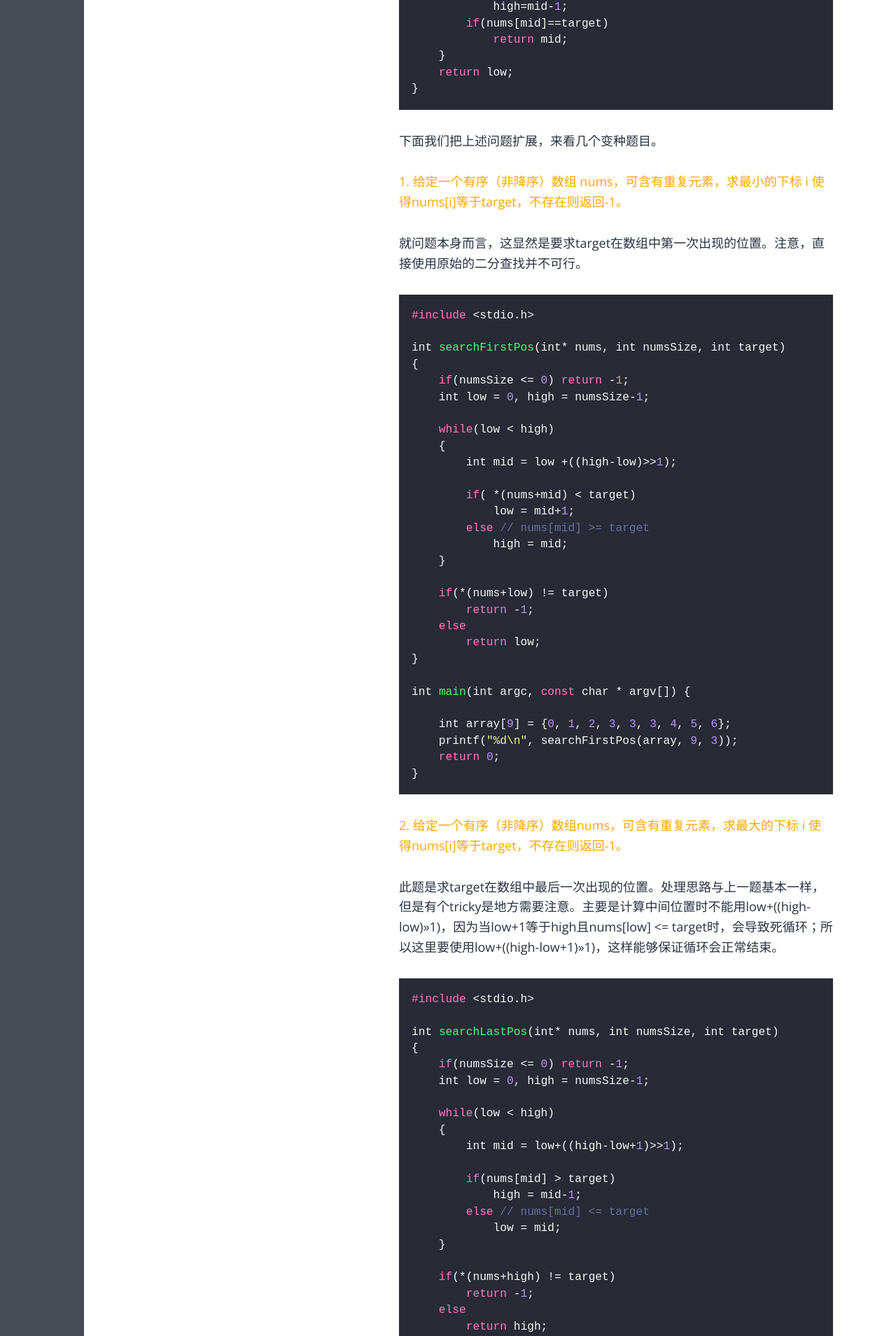
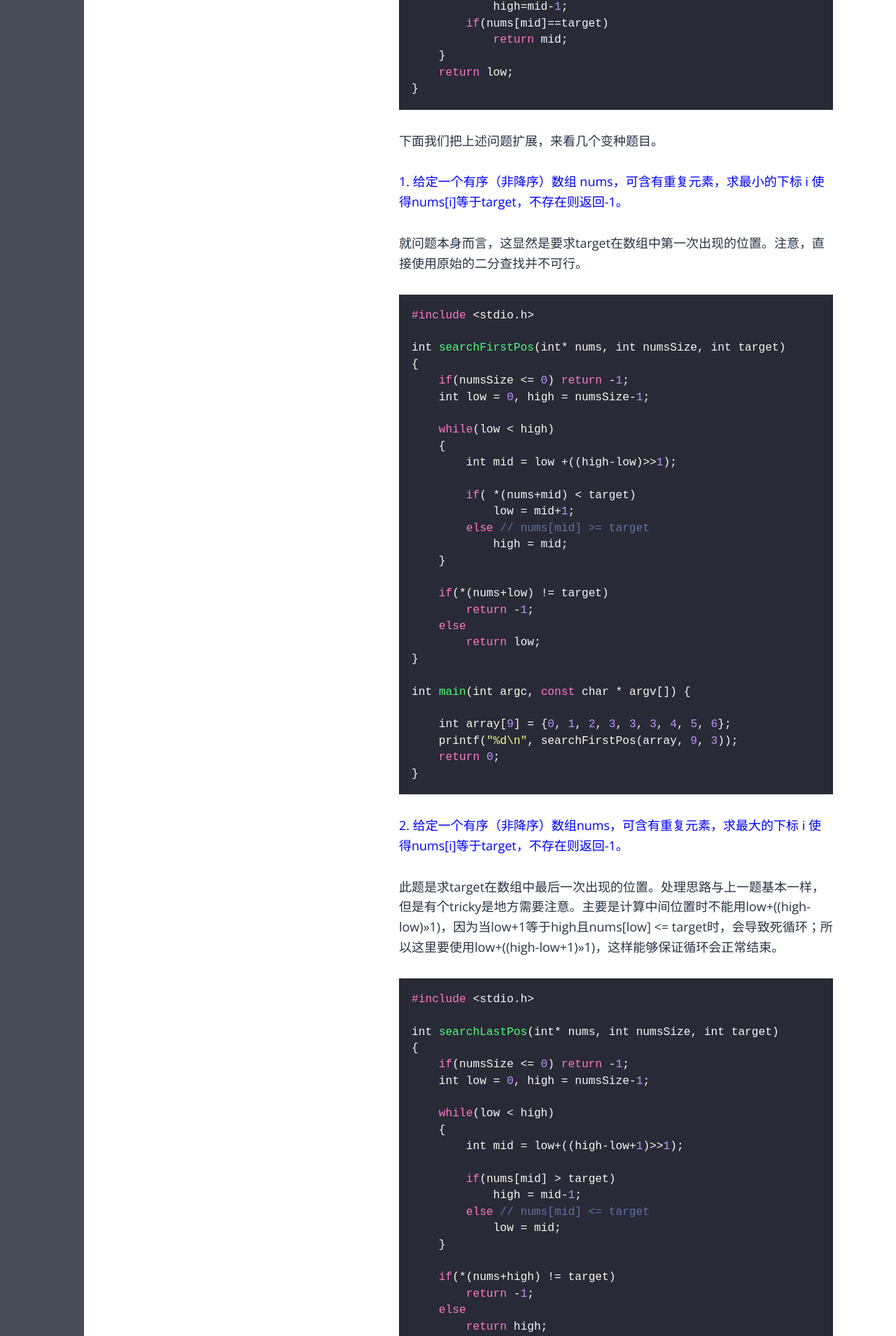
Before and after one commit to fzuo/baimafujinji, a Jekyll site: the page built from _posts/algorithm/2009-10-19-leetcode-binary-search.md, in a window 1280 px wide. Shown: the part 1316-3225 px from the top of the page at 70% size. Built offline with Jekyll 4.4.1, drawn with Linux system fonts in a browser that asks for light colours; some web fonts are replaced.

Commit message:
Update 2009-10-19-leetcode-binary-search.md

````diff
--- a/_posts/algorithm/2009-10-19-leetcode-binary-search.md
+++ b/_posts/algorithm/2009-10-19-leetcode-binary-search.md
@@ -44,7 +44,7 @@ int searchInsert(int* nums, int numsSize, int target) {
 
 下面我们把上述问题扩展，来看几个变种题目。
 
-<span style="color:orange">1. 给定一个有序（非降序）数组 nums，可含有重复元素，求最小的下标 i 使得nums[i]等于target，不存在则返回-1。</span>
+<span style="color:blue">1. 给定一个有序（非降序）数组 nums，可含有重复元素，求最小的下标 i 使得nums[i]等于target，不存在则返回-1。</span>
 
 就问题本身而言，这显然是要求target在数组中第一次出现的位置。注意，直接使用原始的二分查找并不可行。
 
@@ -80,7 +80,7 @@ int main(int argc, const char * argv[]) {
 }
 ```
 
-<span style="color:orange">2. 给定一个有序（非降序）数组nums，可含有重复元素，求最大的下标 i 使得nums[i]等于target，不存在则返回-1。</span>
+<span style="color:blue">2. 给定一个有序（非降序）数组nums，可含有重复元素，求最大的下标 i 使得nums[i]等于target，不存在则返回-1。</span>
 
 此题是求target在数组中最后一次出现的位置。处理思路与上一题基本一样，但是有个tricky是地方需要注意。主要是计算中间位置时不能用low+((high-low)>>1)，因为当low+1等于high且nums[low] <= target时，会导致死循环；所以这里要使用low+((high-low+1)>>1)，这样能够保证循环会正常结束。
 
@@ -117,7 +117,7 @@ int main(int argc, const char * argv[]) {
 }
 ```
 
-<span style="color:orange">3. 给定一个有序（非降序）数组nums，可含有重复元素，求target在数组中出现的次数。</span>
+<span style="color:blue">3. 给定一个有序（非降序）数组nums，可含有重复元素，求target在数组中出现的次数。</span>
 
 当然我们不能去一个一个数target出现了多少次，因为这样的复杂度是O(n)。如果要采样二分查找的方法，可以求出第一次出现位置和最后一次出现位置，然后再做差即可。由于searchFirstPos()和前面都已实现，这里不多解释。
 
@@ -141,7 +141,7 @@ int main(int argc, const char * argv[]) {
 }
 ```
 
-<span style="color:orange">4. 给定一个有序（非降序）数组nums，可含有重复元素，求最小的下标i使得nums\[i\]大于target，不存在则返回-1。</span>
+<span style="color:blue">4. 给定一个有序（非降序）数组nums，可含有重复元素，求最小的下标i使得nums\[i\]大于target，不存在则返回-1。</span>
 
 显然，题目是要求大于target的最小元素的位置。循环过程中，当low大于0时，nums\[low-1\]是小于等于target的，因为nums\[mid\] <= target时，low=mid+1；当high小于n-1时，nums\[high\]是大于target的，因为nums\[mid\] > target时，high = mid；循环结束时，low 等于 high，所以，如果nums\[high\] 或 nums\[low\] 大于target， 那么high=low就是要找的位置，否则不存在这样的位置。
 
@@ -174,7 +174,7 @@ int main(int argc, const char * argv[])
 }
 ```
 
-<span style="color:orange">5. 给定一个有序（非降序）数组nums，可含有重复元素，求最大的下标i使得nums\[i\]小于target，不存在则返回-1。</span>
+<span style="color:blue">5. 给定一个有序（非降序）数组nums，可含有重复元素，求最大的下标i使得nums\[i\]小于target，不存在则返回-1。</span>
 
 与之前的求解思路类似，这里不再赘述。
 
````
